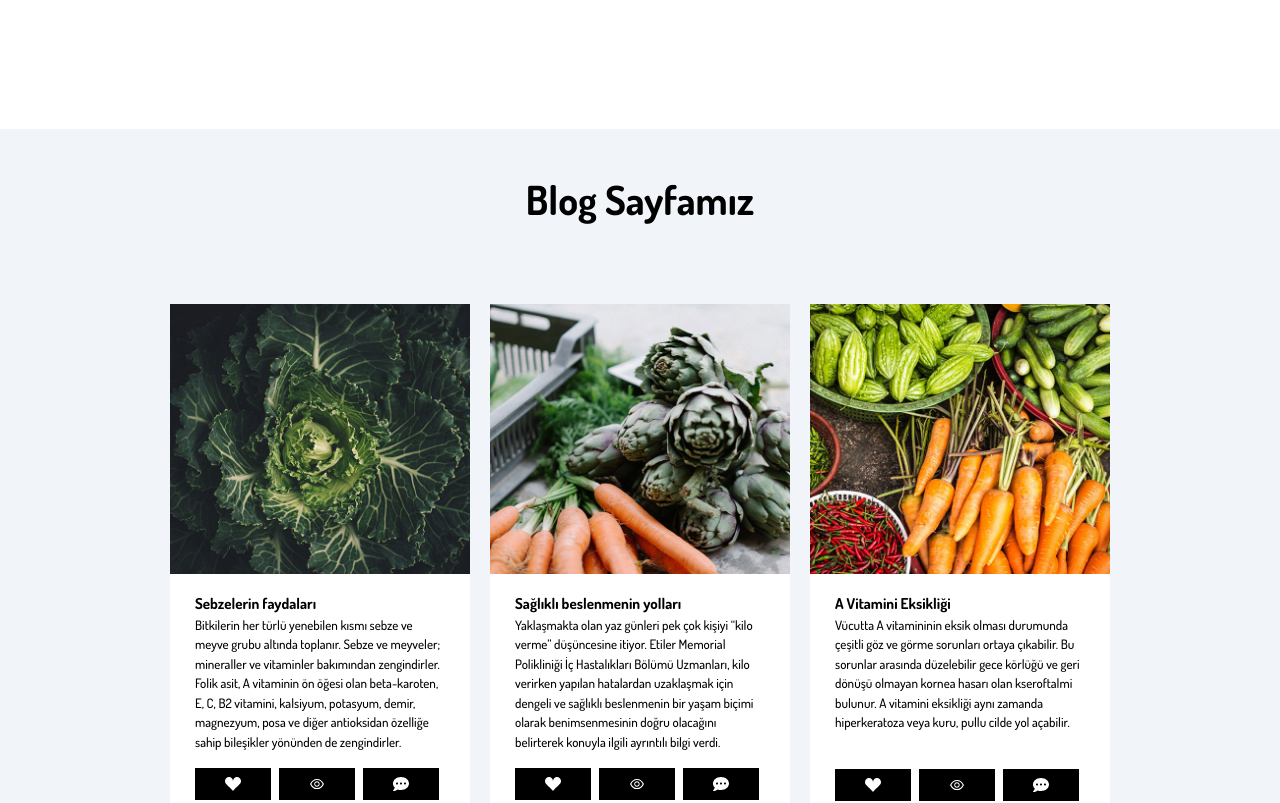
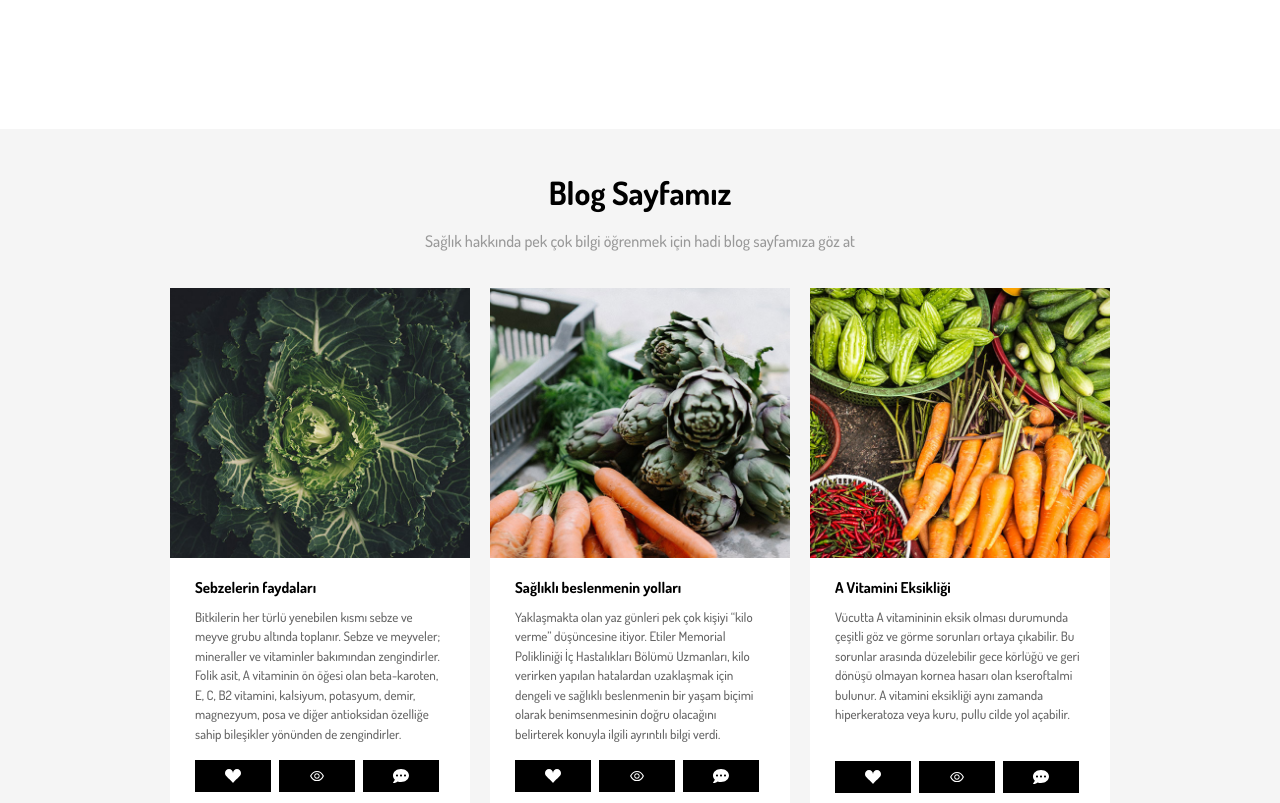
Before and after one commit to rabianurkavi/organic-products, a Next.js app: page /home in a window 1280 px wide. Shown: the part 2240-3043 px from the top of the page. Built offline with nearby package versions, Linux system fonts and the light colour scheme.

Commit message:
blogitems and blog components and edit design

```diff
--- a/components/blog/Blog.jsx
+++ b/components/blog/Blog.jsx
@@ -4,11 +4,11 @@ import Title from '../ui/Title'
 
 const Blog = () => {
     return (
-        <div className="mx-auto mb-16 py-10 bg-slate-100 justify-center" >
+        <div className="mx-auto mb-16 py-10 bg-[#f5f5f5] justify-center" >
             <div className="flex flex-col items-center">
-                <Title addClass="text-[40px]" >Blog Sayfamız</Title>
-              <div className='mt-10 flex items-center gap-3'>
-                 <p></p>
+                <Title addClass="text-[32px]" >Blog Sayfamız</Title>
+              <div className='mt-3 flex items-center gap-3'>
+                 <p className='font-dosis text-[#999999]'>Sağlık hakkında pek çok bilgi öğrenmek için hadi blog sayfamıza göz at</p>
               </div>
             </div>
             {/* <div className="container mx-auto justify-center grid md:grid-cols-3 sm:grid-cols-2 grid-cols-1 py-10"> */}
--- a/components/blog/BlogItems.jsx
+++ b/components/blog/BlogItems.jsx
@@ -13,7 +13,7 @@ const BlogItems1 = () =>{
             </div>
             <div className="p-[25px] text-black py-16">
               <h4 className="text-[15px] font-dosis font-bold">Sebzelerin faydaları</h4>
-              <p className="text-[13px] font-dosis">Bitkilerin her türlü yenebilen kısmı sebze ve meyve grubu altında toplanır. Sebze ve meyveler; mineraller ve vitaminler bakımından zengindirler. Folik asit, A vitaminin ön öğesi olan beta-karoten, E, C, B2 vitamini, kalsiyum, potasyum, demir, magnezyum, posa ve diğer antioksidan özelliğe sahip bileşikler yönünden de zengindirler.</p>
+              <p className="mt-2 text-[13px] text-[#666666] font-dosis">Bitkilerin her türlü yenebilen kısmı sebze ve meyve grubu altında toplanır. Sebze ve meyveler; mineraller ve vitaminler bakımından zengindirler. Folik asit, A vitaminin ön öğesi olan beta-karoten, E, C, B2 vitamini, kalsiyum, potasyum, demir, magnezyum, posa ve diğer antioksidan özelliğe sahip bileşikler yönünden de zengindirler.</p>
               <div className="flex items-center mt-4 gap-x-2">
                <button className='btn-black flex items-center gap-2 font-sans font-semibold hover:bg-primary'><BsFillSuitHeartFill/>
                 </button>
@@ -37,7 +37,7 @@ const BlogItems2 = () =>{
             </div>
             <div className="p-[25px] text-black py-16">
               <h4 className="text-[15px] font-dosis font-bold">Sağlıklı beslenmenin yolları</h4>
-              <p className="text-[13px] font-dosis">Yaklaşmakta olan yaz günleri pek çok kişiyi “kilo verme” düşüncesine itiyor. Etiler Memorial Polikliniği İç Hastalıkları Bölümü Uzmanları, kilo verirken yapılan hatalardan uzaklaşmak için dengeli ve sağlıklı beslenmenin bir yaşam biçimi olarak benimsenmesinin doğru olacağını belirterek konuyla ilgili ayrıntılı bilgi verdi.</p>
+              <p className="mt-2 text-[13px] text-[#666666] font-dosis">Yaklaşmakta olan yaz günleri pek çok kişiyi “kilo verme” düşüncesine itiyor. Etiler Memorial Polikliniği İç Hastalıkları Bölümü Uzmanları, kilo verirken yapılan hatalardan uzaklaşmak için dengeli ve sağlıklı beslenmenin bir yaşam biçimi olarak benimsenmesinin doğru olacağını belirterek konuyla ilgili ayrıntılı bilgi verdi.</p>
               <div className="flex items-center mt-4 gap-x-2">
                <button className='btn-black flex items-center gap-2 font-sans font-semibold hover:bg-primary'><BsFillSuitHeartFill/>
                 </button>
@@ -61,7 +61,7 @@ const BlogItems3 = () =>{
             </div>
             <div className="p-[25px] text-black py-16">
               <h4 className="text-[15px] font-dosis font-bold">A Vitamini Eksikliği</h4>
-              <p className="text-[13px] font-dosis">Vücutta A vitamininin eksik olması durumunda çeşitli göz ve görme sorunları ortaya çıkabilir. Bu sorunlar arasında düzelebilir gece körlüğü ve geri dönüşü olmayan kornea hasarı olan kseroftalmi bulunur. A vitamini eksikliği aynı zamanda hiperkeratoza veya kuru, pullu cilde yol açabilir.</p>
+              <p className="mt-2 text-[13px] text-[#666666] font-dosis">Vücutta A vitamininin eksik olması durumunda çeşitli göz ve görme sorunları ortaya çıkabilir. Bu sorunlar arasında düzelebilir gece körlüğü ve geri dönüşü olmayan kornea hasarı olan kseroftalmi bulunur. A vitamini eksikliği aynı zamanda hiperkeratoza veya kuru, pullu cilde yol açabilir.</p>
               <div className="flex items-center mt-4 gap-x-2 py-5">
                <button className='btn-black flex items-center gap-2 font-sans font-semibold hover:bg-primary'><BsFillSuitHeartFill/>
                 </button>
--- a/components/ui/Campaigns.jsx
+++ b/components/ui/Campaigns.jsx
@@ -24,7 +24,7 @@ const CampaignsItem2 = ()=>{
 }
 const Campaigns = () => {
   return (
-    <div className='mt-8 flex bg-slate-100 py-20 justify-center'>
+    <div className='mt-8 flex bg-[#f5f5f5] py-20 justify-center'>
         <CampaignsItem />
         <CampaignsItem2 />
     </div>
--- a/styles/globals.css
+++ b/styles/globals.css
@@ -49,3 +49,11 @@ body {
   flex-wrap: wrap;
   width: 100%;
 }
+p {
+  display: block;
+  margin-block-start: 1em;
+  margin-block-end: 1em;
+  margin-inline-start: 0px;
+  margin-inline-end: 0px;
+  margin: 0px
+}
```
